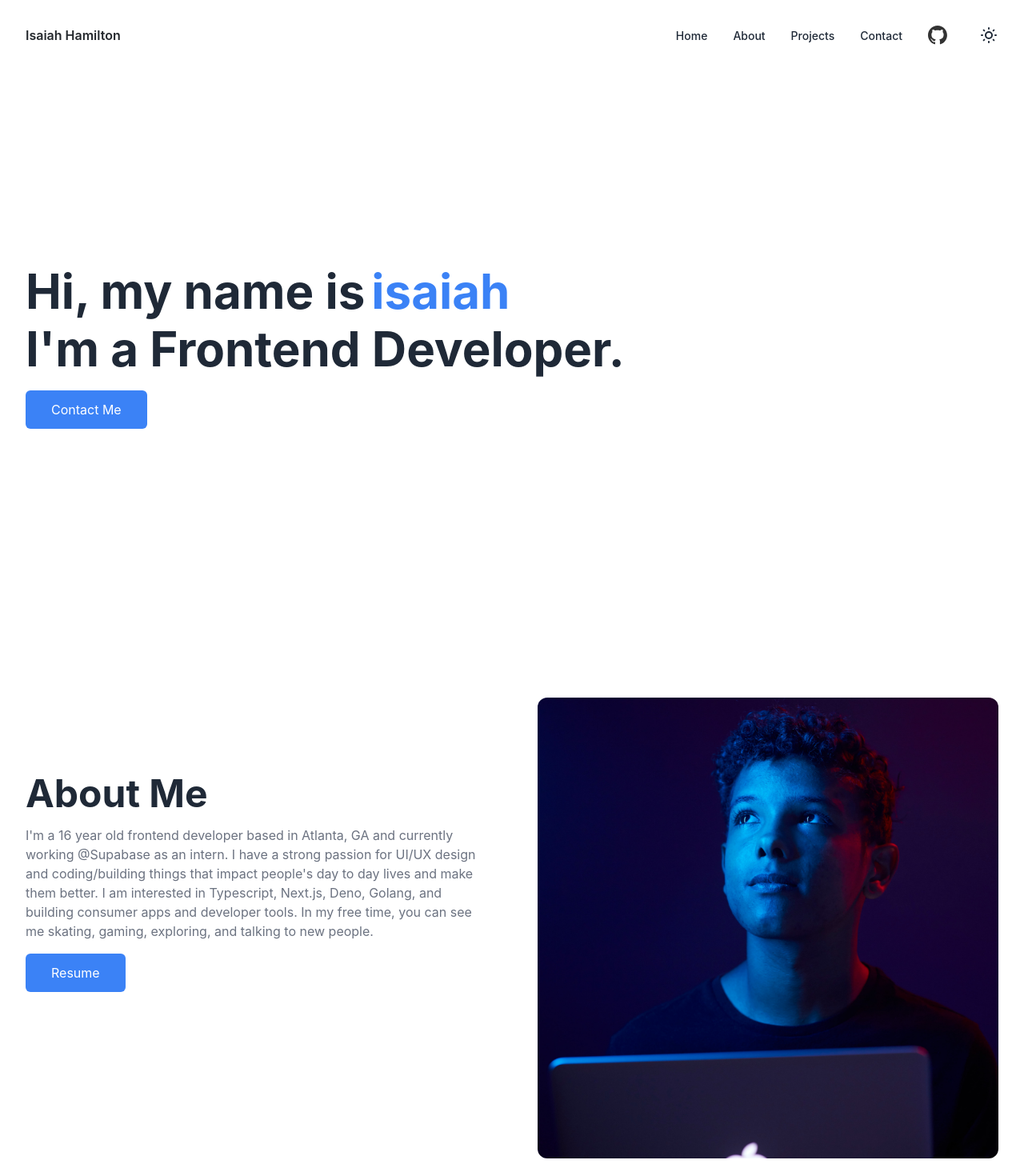
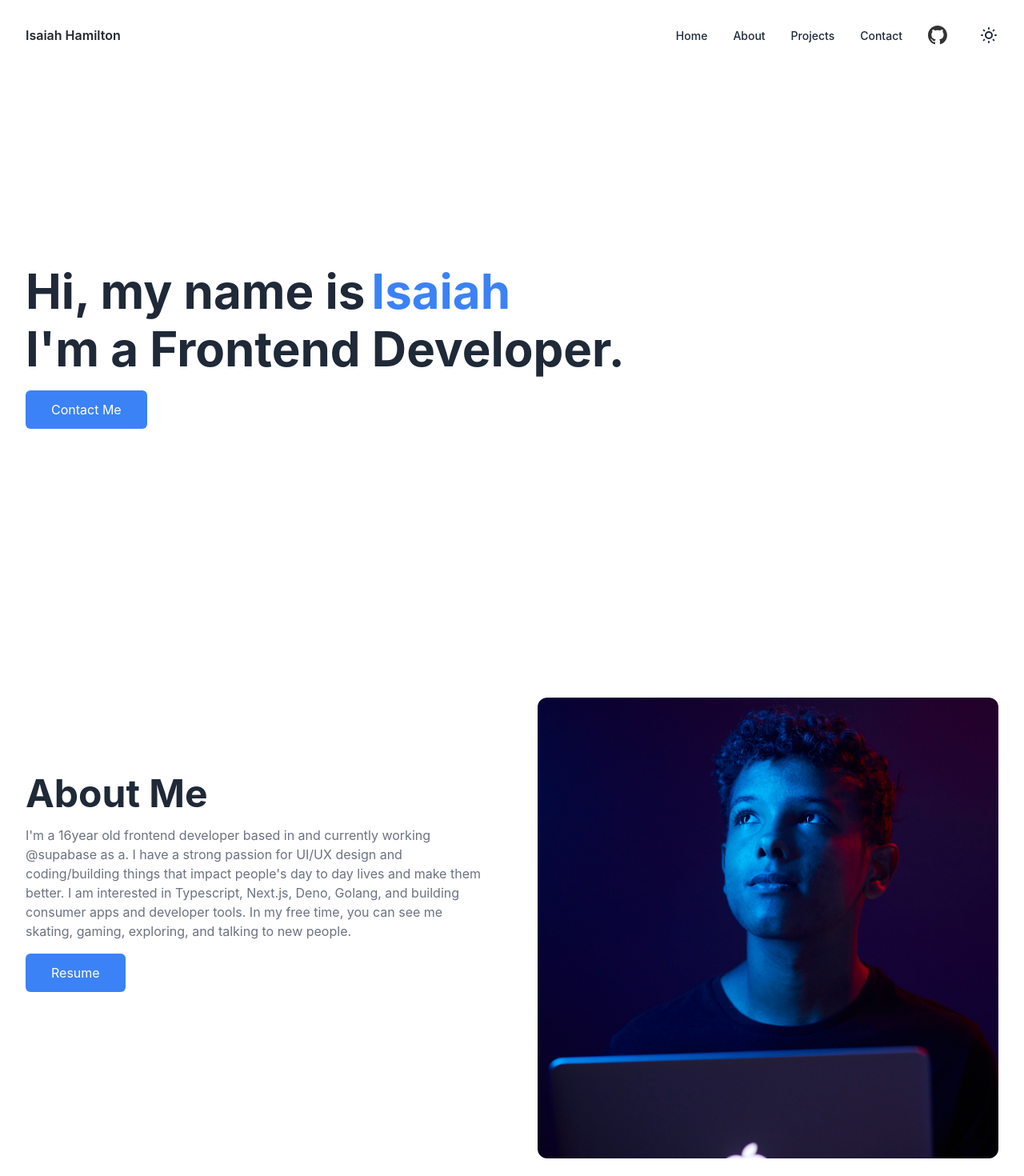
Before and after one commit to Isaiah-Hamilton/Portfolio, a Next.js app: page / in a window 1280 px wide. Shown: the top 1470 px of the page at 80% size. Built offline with nearby package versions, Linux system fonts and the light colour scheme.

Commit message:
chore: general update

```diff
--- a/components/About.tsx
+++ b/components/About.tsx
@@ -1,6 +1,6 @@
 import Image from 'next/image'
 import Button from './Button'
-import { aboutData } from '../lib/data'
+import config from '../lib/config'
 import ReactMarkdown from 'react-markdown'
 import { motion } from 'framer-motion'
 
@@ -28,7 +28,7 @@ const About = () => {
               }}
             >
               <Image
-                src={aboutData.image}
+                src={config.about.image}
                 alt="profile picture"
                 className="absolute inset-0 object-cover rounded-xl"
                 width="100%"
@@ -52,11 +52,13 @@ const About = () => {
             <div className="lg:py-24">
               <h2 className="text-3xl font-bold sm:text-4xl lg:text-5xl">About Me</h2>
               <ReactMarkdown className="mt-4 text-sm sm:text-base text-gray-500 max-w-xl">
-                {aboutData.description}
+                {config.about.description}
               </ReactMarkdown>
-              <Button link={aboutData.link} externalLink>
-                {aboutData.cta}
-              </Button>
+              {config.about.cta.map((cta: { url: string; text: string }, i: number) => (
+                <Button key={i} link={cta.url} externalLink>
+                  {cta.text}
+                </Button>
+              ))}
             </div>
           </motion.div>
         </div>
--- a/components/Hero.tsx
+++ b/components/Hero.tsx
@@ -1,15 +1,8 @@
-import { heroData } from '../lib/data'
+import config from '../lib/config'
 import { motion } from 'framer-motion'
 import Button from './Button'
 
 const Hero = () => {
-  function handleClick() {
-    window.scrollTo({
-      top: window.innerHeight,
-      behavior: 'smooth',
-    })
-  }
-
   return (
     <section id="hero" className="hero section">
       <motion.div
@@ -28,11 +21,15 @@ const Hero = () => {
             <div className="text-2xl sm:text-4xl md:text-5xl md:leading-[1.2] lg:text-6xl lg:leading-[1.2] font-bold">
               <div className="flex space-x-2">
                 <span>Hi, my name is</span>
-                <span className="text-blue-500">{heroData.name}</span>
+                <span className="text-blue-500">{config.name.split(' ').slice(0, -1).join()}</span>
               </div>
-              I&apos;m a {heroData.title}.
+              I&apos;m a {config.role}.
             </div>
-            <Button link={heroData.link}>{heroData.cta}</Button>
+            {config.hero.cta.map((cta: { url: string; text: string }, i: number) => (
+              <Button key={i} link={cta.url} externalLink>
+                {cta.text}
+              </Button>
+            ))}
           </div>
         </div>
       </motion.div>
--- a/components/Layouts.tsx
+++ b/components/Layouts.tsx
@@ -27,7 +27,7 @@ const DefaultLayout = (props: Props) => {
 
   return (
     <div className="max-w-screen-xl mx-auto overflow-x-clip">
-      <div className="bg-white dark:bg-[#171719] text-gray-800 dark:text-white h-screen px-8 pt-8">
+      <div className="bg-white dark:bg-[#1e1e1e] text-gray-800 dark:text-white h-screen px-8 pt-8">
         {!hideHeader && <Navbar darkMode={darkMode} updateTheme={updateTheme} />}
         <main>{children}</main>
         {!hideFooter && <Footer />}
--- a/components/Navbar.tsx
+++ b/components/Navbar.tsx
@@ -1,7 +1,6 @@
 import Link from 'next/link'
-import Image from 'next/image'
 import ThemeToggle from './ThemeToggle'
-import { navData } from '../lib/data'
+import config from '../lib/config'
 import { GithubIcon } from './Icons/Index'
 import { motion } from 'framer-motion'
 
@@ -30,10 +29,7 @@ const Navbar = (props: Props) => {
           <motion.div whileTap={{ scale: 0.9 }}>
             <Link href="/">
               <a className="text-2xl font-semibold transition-colors duration-200 transform flex space-x-2">
-                <div className="text-base text-[#24282D] dark:text-white">
-                  {navData.title.first}
-                  <span className="ml-1">{navData.title.last}</span>
-                </div>
+                <div className="text-base text-[#24282D] dark:text-white">{config.name}</div>
               </a>
             </Link>
           </motion.div>
@@ -47,21 +43,19 @@ const Navbar = (props: Props) => {
 
         <div className="items-center hidden md:flex">
           <div className="flex flex-col md:flex-row md:mx-6">
-            {navData.items.map((item: any, i: number) => {
+            {config.navbar.items.map((item: any, i: number) => {
               return (
                 <motion.div whileTap={{ scale: 0.9 }} key={i}>
                   <Link href={item.url}>
-                    <a className="my-1 text-sm font-medium transition-colors duration-200 transform hover:text-indigo-600 dark:hover:text-indigo-500 md:mx-4 md:my-0 cursor-pointer">
-                      {item.title}
+                    <a className="my-1 text-sm font-medium transition-colors duration-200 transform hover:text-blue-600 dark:hover:text-blue-500 md:mx-4 md:my-0 cursor-pointer">
+                      {item.text}
                     </a>
                   </Link>
                 </motion.div>
               )
             })}
-            {navData.source === '' ? (
-              <div></div>
-            ) : (
-              <Link href={navData.source}>
+            {config.repo && (
+              <Link href={config.repo}>
                 <a
                   target="_blank"
                   rel="noopener"
--- a/components/Projects.tsx
+++ b/components/Projects.tsx
@@ -1,7 +1,7 @@
 import Link from 'next/link'
 import Image from 'next/image'
 import ReactMarkdown from 'react-markdown'
-import { projectData } from '../lib/data'
+import config from '../lib/config'
 import { motion } from 'framer-motion'
 import React from 'react'
 
@@ -21,7 +21,7 @@ const Portfolio = () => {
       >
         <h1 className="text-3xl font-bold sm:text-4xl lg:text-5xl mb-16">Projects</h1>
         <div className="grid md:grid-cols-3 gap-8">
-          {projectData.projects.map((project: any, i: any) => {
+          {config.projects.map((project: any, i: any) => {
             return (
               <div
                 className="max-w-md hover:-translate-y-4 transition ease-in-out duration-300"
--- /dev/null
+++ b/lib/config.ts
@@ -0,0 +1,95 @@
+const currentYear: number = new Date().getFullYear()
+
+const config = {
+  name: 'Isaiah Hamilton',
+  age: currentYear - 2006,
+  email: 'isaiah7hamilton@gmail.com',
+  github: 'https://github.com/isaiah-hamilton',
+  twitter: 'https://twitter.com/isaiah7hamilton',
+  repo: 'https://github.com/isaiah-hamilton/portfolio',
+  role: 'Frontend Developer',
+  phone: '+1 (404) 936-3781',
+  location: 'Atlanta, GA',
+  navbar: {
+    items: [
+      {
+        text: 'Home',
+        url: '/',
+      },
+      {
+        text: 'About',
+        url: '#about',
+      },
+      {
+        text: 'Projects',
+        url: '#projects',
+      },
+      {
+        text: 'Contact',
+        url: '#contact',
+      },
+    ],
+  },
+  hero: {
+    cta: [
+      {
+        text: 'Contact Me',
+        url: '#contact',
+      },
+    ],
+  },
+  about: {
+    image: '/profile.jpg',
+    description: `I&apos;m a 16year old frontend developer based in  and currently working @supabase as a. I have a strong passion for UI/UX design and coding/building things that impact people&apos;s day to day lives and make them better. I am interested in Typescript, Next.js, Deno, Golang, and building consumer apps and developer tools. In my free time, you can see me skating, gaming, exploring, and talking to new people.`,
+    cta: [
+      {
+        text: 'Resume',
+        url: '/resume.pdf',
+      },
+    ],
+  },
+  experience: {
+    totalYears: currentYear - 2020,
+    totalProjects: 2,
+    totalCompanies: 1,
+    experience: [
+      {
+        company: 'Supabase',
+        role: 'Frontend Developer',
+        image: '/supabase-logo.svg',
+        date: 'Feb 2022 - Current',
+        github: 'https://github.com/supabase/supabase',
+        url: 'https://supabase.com',
+      },
+    ],
+  },
+  projects: [
+    {
+      title: 'Portfolio',
+      description:
+        'A portfolio website to showcase some of my latest work and projects that I&apos;ve worked on.',
+      image: '/portfolio.png',
+      github: 'https://github.com/isaiah-hamilton/portfolio',
+      url: 'https://isaiah-hamilton.com',
+    },
+    {
+      title: 'Live ATC',
+      description: 'A website that lets you listen to real time ATC (air traffic control)  radio.',
+      image: '/live-atc.png',
+      github: 'https://github.com/isaiah-hamilton/live-atc',
+      url: 'https://live-atc.vercel.app',
+    },
+  ],
+  contact: {
+    description:
+      'I&apos;m currently not looking for any frontend development jobs at the moment. Though, if you have any questions, or if you want to get in touch, please email me down below.',
+    cta: [
+      {
+        text: 'Contact',
+        url: `mailto:`,
+      },
+    ],
+  },
+}
+
+export default config
--- a/lib/data.ts
+++ /dev/null
@@ -1,122 +0,0 @@
-export const Data = {
-  name: 'Isaiah Hamilton',
-  email: 'isaiah7hamilton@gmail.com',
-  github: 'https://github.com/isaiah-hamilton',
-  workEmail: 'isaiah@supabase.com',
-  phone: '+1 (404) 936-3781',
-  location: 'Atlanta, GA',
-  company: 'Supabase',
-}
-
-// Age Data
-const currentYear = new Date().getFullYear()
-const birthYear = 2006
-const age = currentYear - birthYear
-
-// Nav Data
-export const navData = {
-  title: {
-    first: 'Isaiah',
-    last: 'Hamilton',
-  },
-  items: [
-    {
-      url: '/',
-      title: 'Home',
-    },
-    {
-      url: '#about',
-      title: 'About',
-    },
-    {
-      url: '#projects',
-      title: 'Projects',
-    },
-    {
-      url: '#contact',
-      title: 'Contact',
-    },
-  ],
-  source: 'https://github.com/isaiah-hamilton/portfolio',
-}
-
-// Hero Data
-export const heroData = {
-  name: 'isaiah',
-  title: 'Frontend Developer',
-  cta: 'Contact Me',
-  link: '#contact',
-}
-
-// About Data
-export const aboutData = {
-  title: 'frontend developer',
-  image: '/profile.jpg',
-  description: `I'm a ${age} year old frontend developer based in ${Data.location} and currently working @${Data.company} as an intern. I have a strong passion for UI/UX design and coding/building things that impact people's day to day lives and make them better. I am interested in Typescript, Next.js, Deno, Golang, and building consumer apps and developer tools. In my free time, you can see me skating, gaming, exploring, and talking to new people.`,
-  cta: 'Resume',
-  link: '/resume.pdf',
-}
-
-// Experience Data
-export const experienceData = {
-  startYear: 2020,
-  completeProjects: 2,
-  startUps: 1,
-  experience: [
-    {
-      company: 'Supabase',
-      role: 'Frontend Developer',
-      image: '/supabase-logo.svg',
-      date: 'Feb 2022 - Current',
-      github: 'https://github.com/supabase/supabase',
-      url: 'https://supabase.com',
-    },
-  ],
-}
-
-// Projects Data
-export const projectData = {
-  projects: [
-    {
-      title: 'Portfolio',
-      description:
-        'A portfolio website to showcase some of my latest work and projects that I&apos;ve worked on.',
-      image: '/portfolio.png',
-      github: 'https://github.com/isaiah-hamilton/portfolio',
-      url: 'https://isaiah-hamilton.com',
-    },
-    {
-      title: 'Live ATC',
-      description: 'A website that lets you listen to real time ATC (air traffic control)  radio.',
-      image: '/live-atc.png',
-      github: 'https://github.com/isaiah-hamilton/live-atc',
-      url: 'https://live-atc.vercel.app',
-    },
-  ],
-}
-
-// Contact Data
-export const contactData = {
-  description:
-    'I&apos;m currently not looking for any frontend development jobs at the moment. Though, if you have any questions, or if you want to get in touch, please email me down below.',
-  cta: 'Contact',
-}
-
-// Footer Data
-export const footerData = {
-  madeBy: 'Isaiah Hamilton',
-  links: [
-    {
-      url: 'https://twitter.com/isaiah7hamilton',
-      title: 'Twitter',
-    },
-    {
-      url: 'https://github.com/isaiah-hamilton',
-      title: 'Github',
-    },
-    {
-      url: 'https://www.linkedin.com/in/isaiah-hamilton-093361209/',
-      title: 'Linkedin',
-    },
-  ],
-}
--- a/styles/globals.css
+++ b/styles/globals.css
@@ -15,7 +15,7 @@ html {
 }
 
 body {
-  @apply bg-white dark:bg-[#171719];
+  @apply bg-white dark:bg-[#1e1e1e];
   padding: 0;
   margin: 0;
   overflow-x: hidden;
```
Also changed, not shown: components/Contact.tsx (+7 -5 lines), components/Experience.tsx (+6 -5 lines), components/Footer.tsx (+5 -5 lines), pages/_document.tsx (added, +13 -0 lines).
